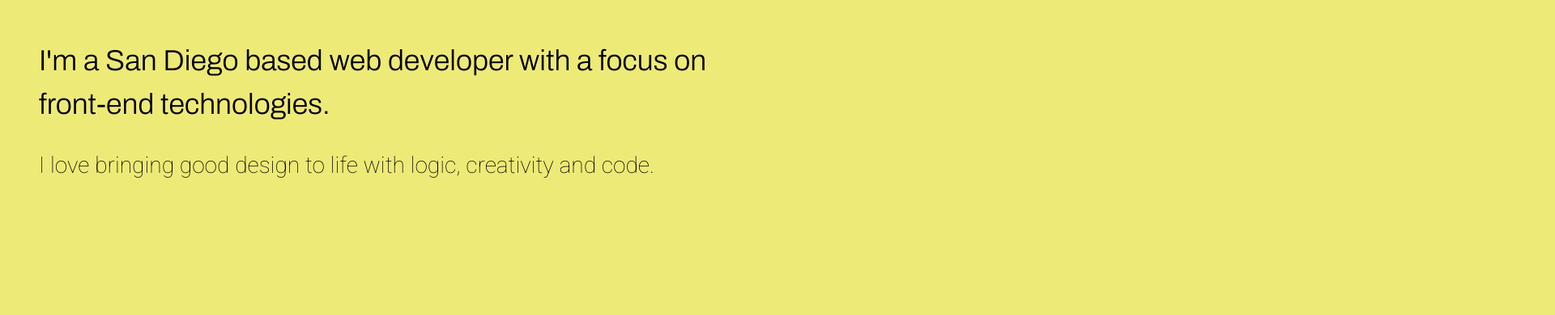
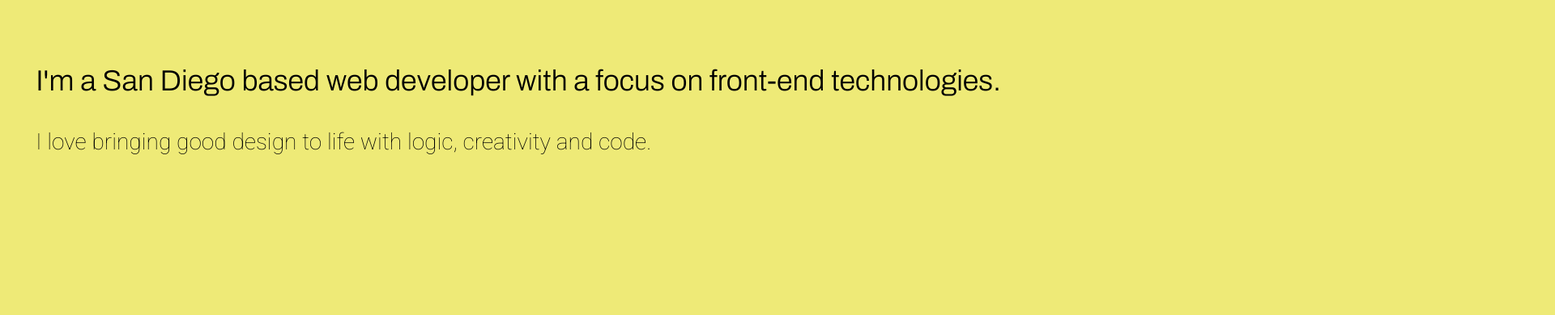
Before and after one commit to nongrubl89/portfolio-mio, a Next.js app: page / in a window 1280 px wide. Shown: the part 226-616 px from the top of the page at 81% size, 1920 px wide, since content can reach past the window. Built offline with nearby package versions, Linux system fonts and the light colour scheme.

Commit message:
fixed viewport

```diff
--- a/components/HomePage.js
+++ b/components/HomePage.js
@@ -1,17 +1,17 @@
 import { useEffect } from 'react';
 import styled from 'styled-components';
-import { useAnimation } from 'framer-motion';
+import { useAnimation, motion } from 'framer-motion';
 import { useInView } from 'react-intersection-observer';
 import PortfolioTicker from './PortfolioTicker';
 
-const Title1 = styled.div`
+const Title1 = styled(motion.div)`
   align-items: center;
   padding: 1em;
   display: grid;
   align-content: center;
   height: 90%;
   font-size: 1.5rem;
-  width: 75%;
+  /* width: 75%; */
   h2 {
     font-family: 'Archivo', sans-serif;
     margin-bottom: 0;
@@ -27,10 +27,13 @@ const Title1 = styled.div`
     height: 85%;
   }
 `;
-
+const Line = styled.hr`
+  border: black 1px solid;
+`;
 const Container = styled.div`
   justify-content: center;
-  height: 100%;
+  min-height: 100vh;
+  display: grid;
   @media only screen and (min-device-width: 320px) and (max-device-width: 480px) and (-webkit-min-device-pixel-ratio: 2) {
     text-align: right;
   }
--- a/components/Page.js
+++ b/components/Page.js
@@ -14,7 +14,7 @@ const GlobalStyles = createGlobalStyle`
     box-sizing: inherit;
   }
   body {
-    padding: 1em;
+    padding: 0;
     margin:0px;
     font-size: 1.5rem;
     line-height:1.5;
--- a/pages/_document.js
+++ b/pages/_document.js
@@ -36,6 +36,11 @@ export default class MyDocument extends Document {
             href="https://fonts.googleapis.com/css2?family=Archivo:wght@100;200;300&family=Roboto:wght@100;300;400&display=swap"
             rel="stylesheet"
           />
+
+          <meta
+            name="viewport"
+            content="width=device-width, initial-scale=0.41, maximum-scale=1"
+          />
         </Head>
         <body>
           <Main />
```
